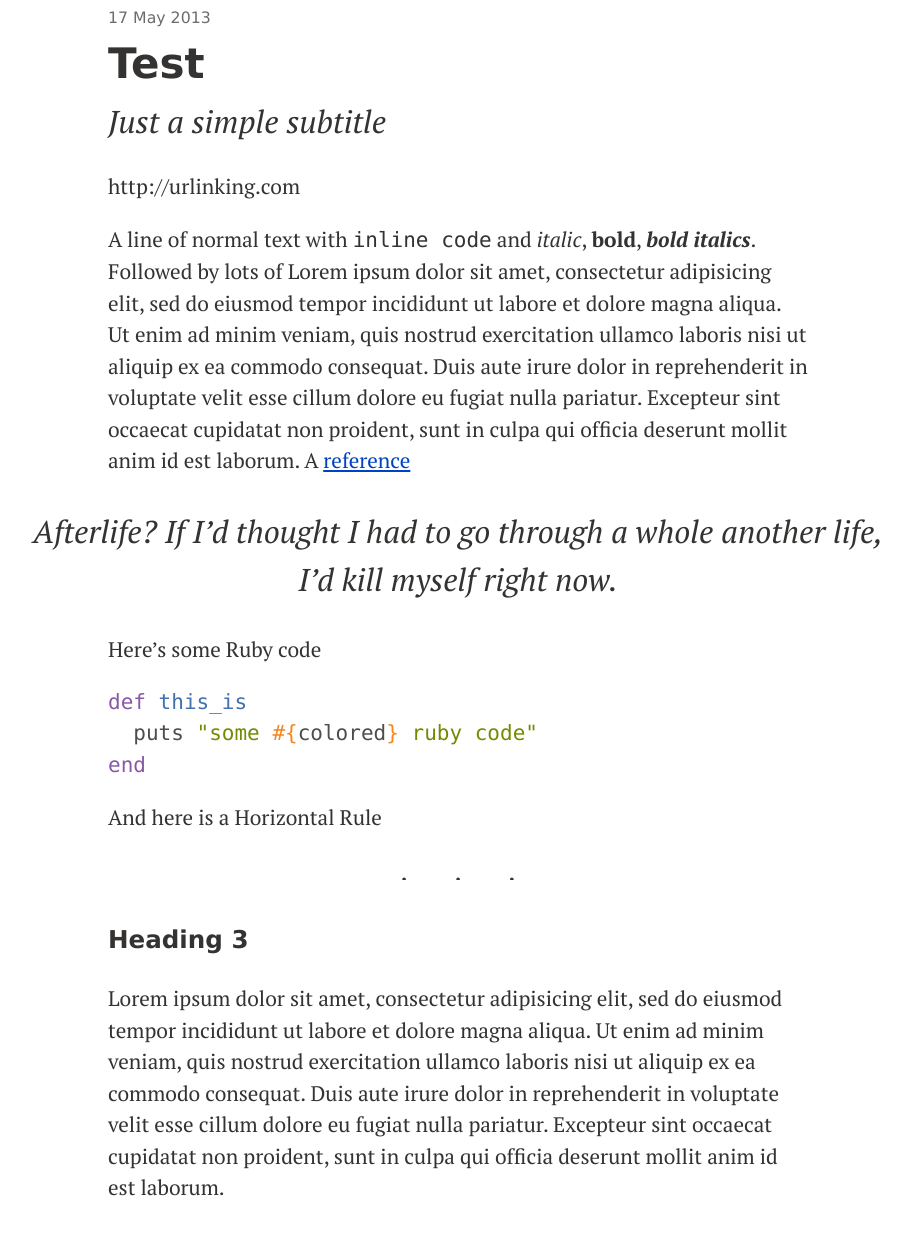
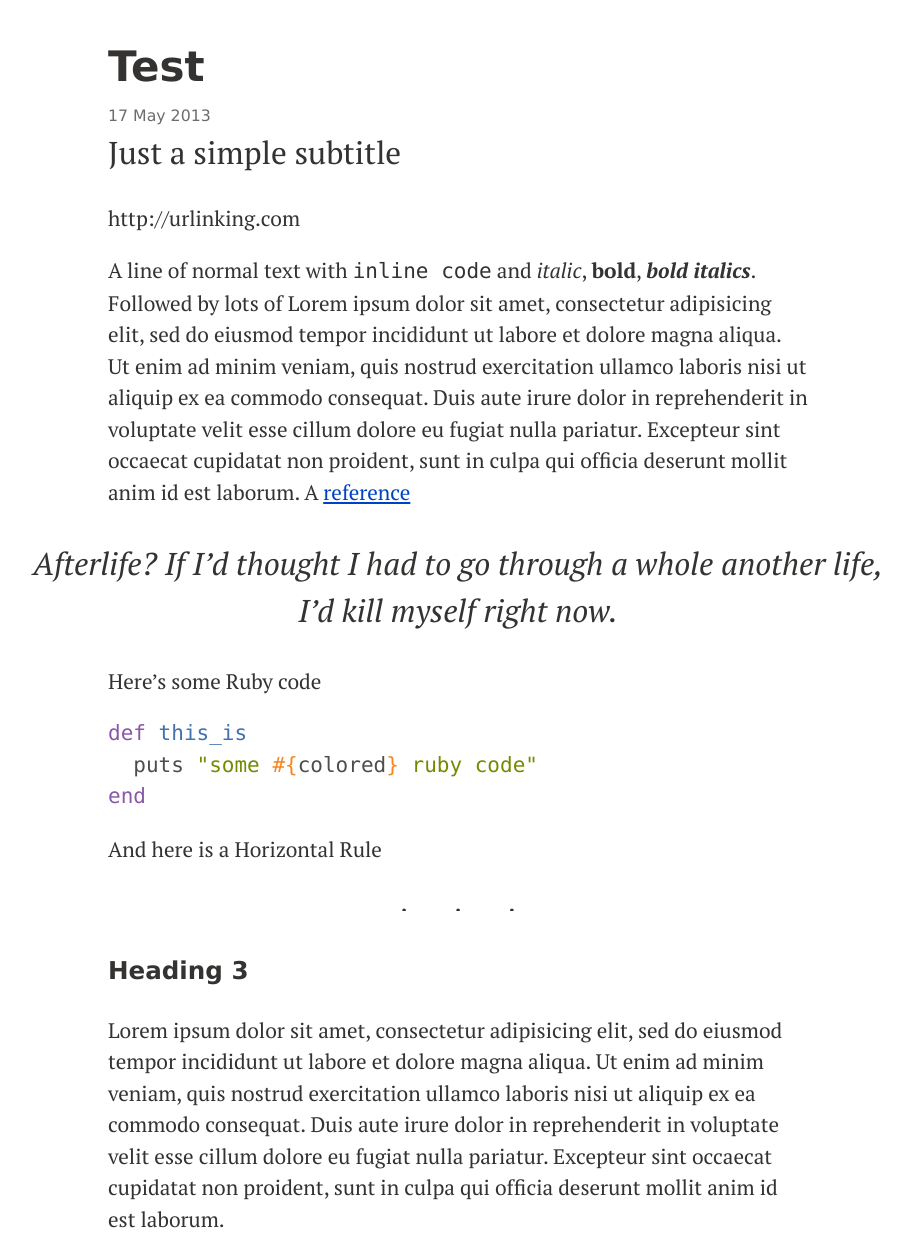
Before and after one commit to lvivski/blog, a Jekyll site: the page built from _posts/2013-05-17-test.md, in a window 1280 px wide. Shown: the whole page, without its empty margins (182-1093 px from the left). Built offline with Jekyll 4.4.1, drawn with Linux system fonts in a browser that asks for light colours; some web fonts are replaced; Markdown is read by kramdown in place of the engine named in the settings; before the commit the page ends 1225 px from its top, so only the background shows below that.

Commit message:
move date

```diff
--- a/_layouts/post.html
+++ b/_layouts/post.html
@@ -3,8 +3,8 @@ layout: default
 ---
 <article>
 	<header>
+		<h1>{{ page.title }}</h1>
 		<time datetime="{{ page.date }}">{{ page.date | date: "%d %b %Y" }}</time>
-		<h1>{{ page.title }}</h1>
 		{% if page.subtitle %}<h2>{{ page.subtitle }}</h2>{% endif %}
 	</header>
 	{{ content }}
--- a/css/main.css
+++ b/css/main.css
@@ -57,14 +57,13 @@ nav h3 {
 }
 
 article h1 {
-	margin-top: 0;
+	margin-bottom: 0;
 	font-size: 2em;
 }
 
 article header h2 {
-	margin-top: -1em;
+	margin-top: 0;
 	font-weight: normal;
-	font-style: italic;
 	font-family: "PT Serif", Georgia, "Times New Roman", serif;
 }
 
```
